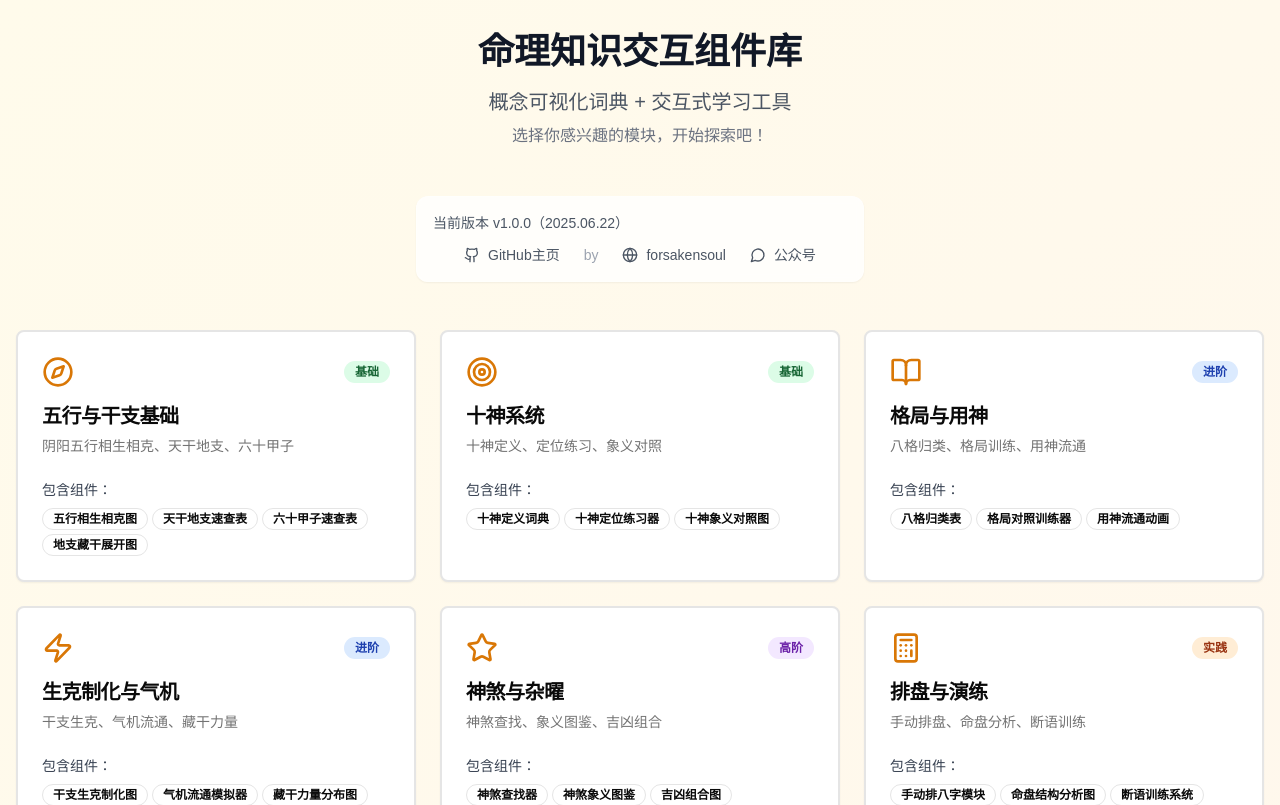
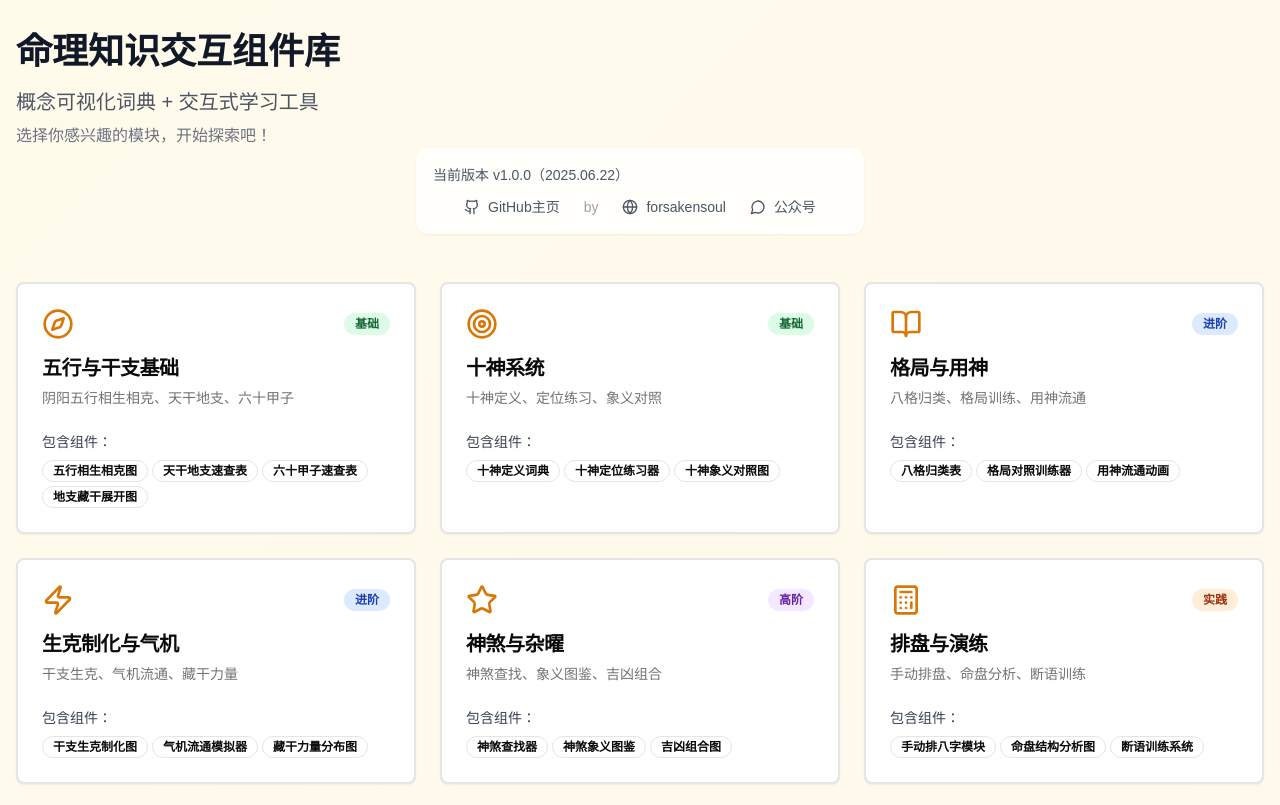
Before and after one commit to forsakens0ul/bazi_tool, a Next.js app: page / in a window 1280 px wide. Shown: the top 805 px of the page. Built offline with nearby package versions, Linux system fonts and the light colour scheme.

Commit message:
Updated page.tsx

```diff
--- a/app/page.tsx
+++ b/app/page.tsx
@@ -88,11 +88,11 @@ export default function HomePage() {
   return (
     <div className="min-h-screen bg-gradient-to-br from-amber-50 to-orange-50">
       <div className="container mx-auto px-4 py-8">
-        <div className="text-center mb-12">
+
           <h1 className="text-4xl font-bold text-gray-900 mb-4">命理知识交互组件库</h1>
           <p className="text-xl text-gray-600 mb-2">概念可视化词典 + 交互式学习工具</p>
           <p className="text-gray-500"> 选择你感兴趣的模块，开始探索吧！</p>
-        </div>
+
 
         {/* Version Info and Social Links */}
         <div className="bg-white/80 backdrop-blur-sm rounded-xl p-4 shadow-sm border border-white/20 max-w-md mx-auto mb-12">
```
